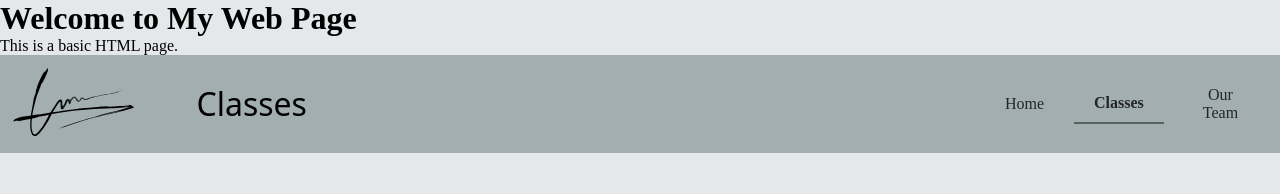
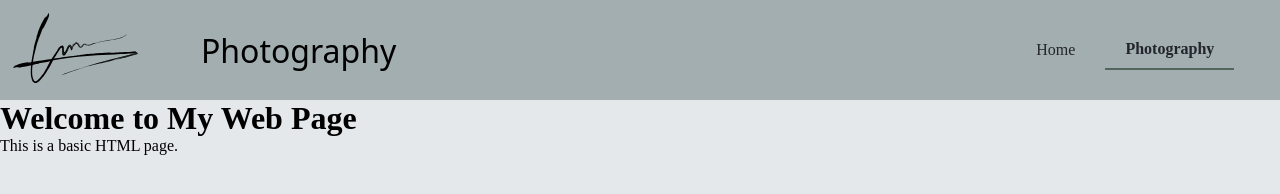
Before and after one commit to carverwambold/carverwambold.github.io, a plain HTML site: page pages/photography.html in a window 1280 px wide. Drawn offline with Linux system fonts and the light colour scheme; a web font is replaced by a local one.

Commit message:
Removed most artifacts from cloning repo

```diff
--- a/pages/classes.html
+++ b/pages/photography.html
@@ -7,20 +7,20 @@
     <link href="https://fonts.googleapis.com/css2?family=DM+Sans:ital,opsz,wght@0,9..40,100..1000;1,9..40,100..1000&family=Rubik+Dirt&display=swap" rel="stylesheet">
 </head>
 <body>
+    <header class="hstack">
+        <a href="../index.html" class="logo">
+            <img src="../images/namesig.svg" alt="Logo">
+        </a>
+        <h1 id="header-text">Photography</h1>
+        <nav class="navbar">
+            <a href="../index.html" class="nav-item" id="nav-home">Home</a>
+            <a href="photography.html" class="nav-item active" id="nav-team">Photography</a>
+        </nav>
+    </header>
     <main>
         <h1>Welcome to My Web Page</h1>
         <p>This is a basic HTML page.</p>
     </main>
-    <header class="hstack">
-        <a href="index.html" class="logo">
-            <img src="../images/namesig.svg" alt="Logo">
-        </a>
-        <h1 id="header-text">Classes</h1>
-        <nav class="navbar">
-            <a href="../index.html" class="nav-item" id="nav-home">Home</a>
-            <a href="classes.html" class="nav-item active" id="nav-classes">Classes</a>
-            <a href="meet-our-team.html" class="nav-item" id="nav-team">Our Team</a>
-        </nav>
-    </header>
+
 </body>
 </html>
```
Also changed, not shown: index.html (+1 -2 lines), pages/meet-our-team.html (deleted, +0 -26 lines), 1 other file.
